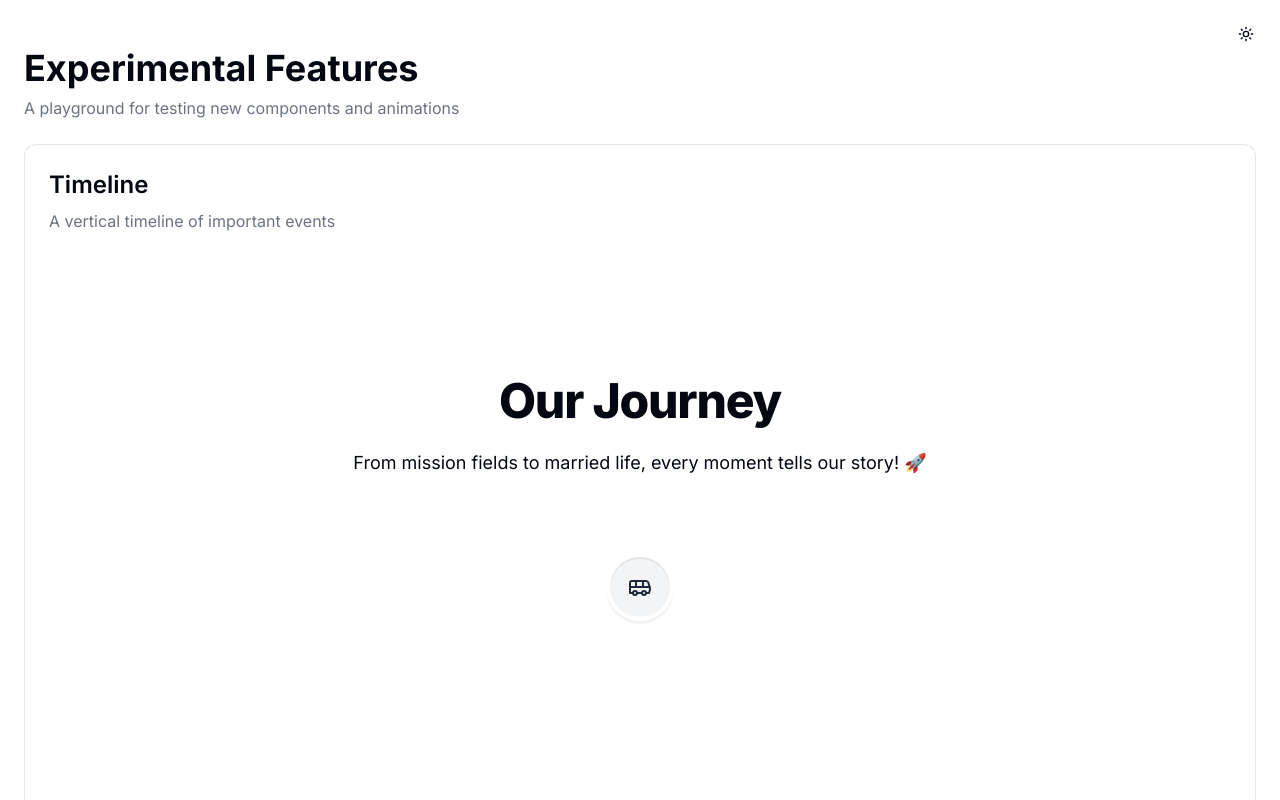
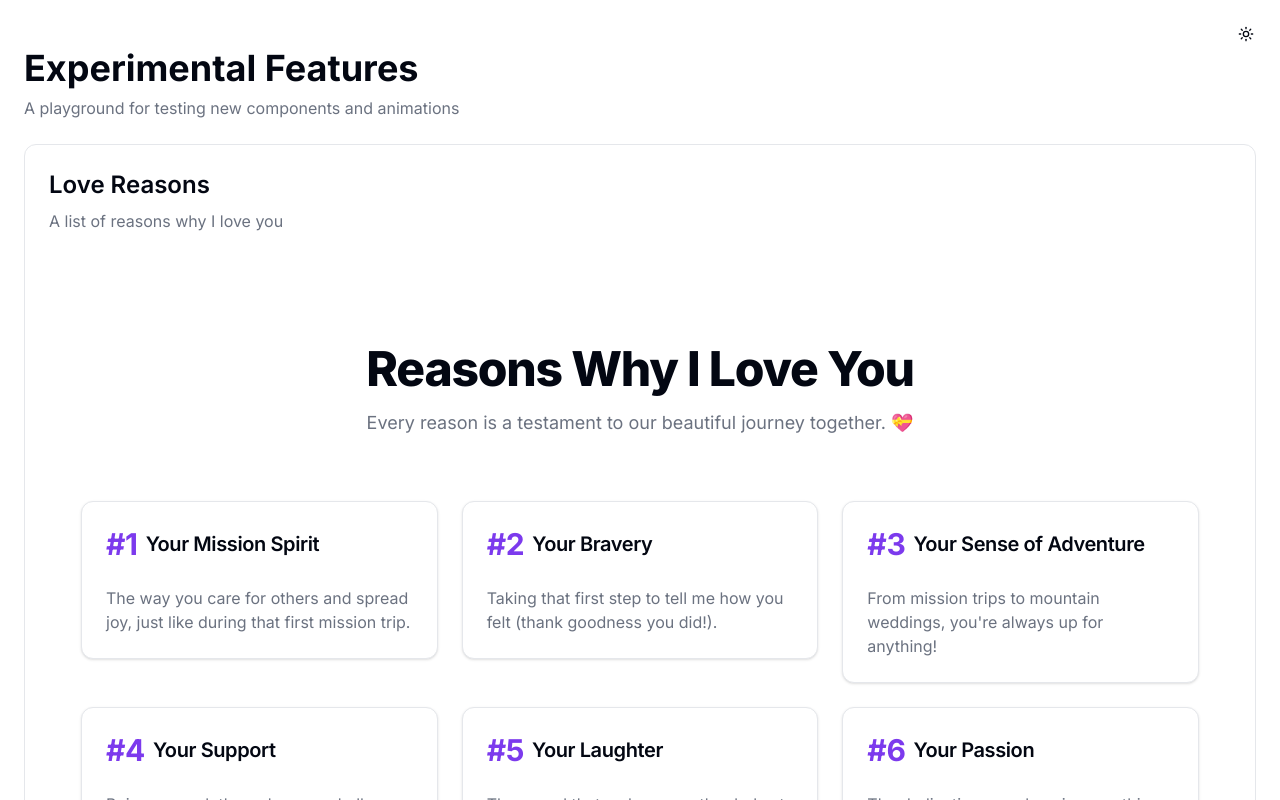
Before and after one commit to jorge-dev/memory-verse, a Next.js app: page /experiment in a window 1280 px wide. Shown: the top 800 px of the page. Built offline with nearby package versions, Linux system fonts and the light colour scheme.

Commit message:
feat(ExperimentPage): replace Timeline and MemoryLane with LoveReasons component

```diff
--- a/src/app/experiment/page.tsx
+++ b/src/app/experiment/page.tsx
@@ -5,8 +5,9 @@ import { useEffect } from "react";
 import Lenis from "lenis";
 import { ModeToggle } from "@/components/DarkModeToggle";
 // import { Clock } from "@/components/Clock";
-import { Timeline } from "@/components/sections/Timeline";
-import { MemoryLane } from "@/components/sections/MemoryLane";
+// import { Timeline } from "@/components/sections/Timeline";
+// import { MemoryLane } from "@/components/sections/MemoryLane";
+import { LoveReasons } from "@/components/sections/LoveReasons";
 
 interface ExperimentalFeature {
   title: string;
@@ -44,15 +45,20 @@ export default function ExperimentPage() {
     //     />
     //   ),
     // },
+    // {
+    //   title: "Timeline",
+    //   description: "A vertical timeline of important events",
+    //   component: <Timeline />,
+    // },
+    // {
+    //   title: "Memory Lane",
+    //   description: "A slideshow of memories",
+    //   component: <MemoryLane />,
+    // },
     {
-      title: "Timeline",
-      description: "A vertical timeline of important events",
-      component: <Timeline />,
-    },
-    {
-      title: "Memory Lane",
-      description: "A slideshow of memories",
-      component: <MemoryLane />,
+      title: "Love Reasons",
+      description: "A list of reasons why I love you",
+      component: <LoveReasons />,
     },
   ];
 
--- a/src/app/page.tsx
+++ b/src/app/page.tsx
@@ -10,42 +10,6 @@ import { useEffect } from "react";
 import Lenis from "lenis";
 import { AnimatedSection } from "@/components/AnimatedSection";
 import { LoveCounters } from "@/components/sections/LoveCounters";
-
-// Remove timelineEvents array
-
-const loveReasons = [
-  {
-    title: "Your Mission Spirit",
-    description:
-      "The way you care for others and spread joy, just like during that first mission trip.",
-  },
-  {
-    title: "Your Bravery",
-    description:
-      "Taking that first step to tell me how you felt (thank goodness you did!).",
-  },
-  {
-    title: "Your Sense of Adventure",
-    description:
-      "From mission trips to mountain weddings, you're always up for anything!",
-  },
-  {
-    title: "Your Support",
-    description: "Being my rock through every challenge and celebration.",
-  },
-  {
-    title: "Your Laughter",
-    description: "The sound that makes even the darkest days brighter.",
-  },
-  {
-    title: "Your Passion",
-    description: "The dedication you show in everything you do.",
-  },
-  {
-    title: "Your Love",
-    description: "The unconditional love you give that makes life beautiful.",
-  },
-];
 
 const loveLetter = {
   content: `Hey Love! ❤️\n\nYou know what I was thinking about today? That mission trip that changed everything. I still remember seeing you on that bus with your friend, having no idea that God was about to write the most amazing story.\n\nThat second week when we finally started talking... who knew serving together would lead to this incredible journey? From mission teammates to soulmates, every step has been a blessing.\n\nRemember when our friendship turned into something more? And then there we were, saying our vows on that mountain top (literally the high point of my life 😉).\n\nEvery day since has been an adventure, and I wouldn't want anyone else by my side. From more mission work to morning coffee, from mountain peaks to movie nights, you make everything better.\n\nCan't wait for all the adventures still ahead of us!`,
@@ -96,7 +60,7 @@ export default function Home() {
       {/* </AnimatedSection> */}
 
       {/* <AnimatedSection delay={0.3}> */}
-      <LoveReasons reasons={loveReasons} />
+      <LoveReasons />
       {/* </AnimatedSection> */}
 
       <AnimatedSection delay={0.2}>
--- a/src/components/sections/LoveReasons.tsx
+++ b/src/components/sections/LoveReasons.tsx
@@ -1,33 +1,83 @@
+"use client";
+
 import React from "react";
+import { Card, CardContent, CardHeader, CardTitle } from "@/components/ui/card";
+import { motion } from "framer-motion";
 
 interface Reason {
   title: string;
   description: string;
 }
 
-interface LoveReasonsProps {
-  reasons: Reason[];
-}
+const loveReasons: Reason[] = [
+  {
+    title: "Your Mission Spirit",
+    description:
+      "The way you care for others and spread joy, just like during that first mission trip.",
+  },
+  {
+    title: "Your Bravery",
+    description:
+      "Taking that first step to tell me how you felt (thank goodness you did!).",
+  },
+  {
+    title: "Your Sense of Adventure",
+    description:
+      "From mission trips to mountain weddings, you're always up for anything!",
+  },
+  {
+    title: "Your Support",
+    description: "Being my rock through every challenge and celebration.",
+  },
+  {
+    title: "Your Laughter",
+    description: "The sound that makes even the darkest days brighter.",
+  },
+  {
+    title: "Your Passion",
+    description: "The dedication you show in everything you do.",
+  },
+  {
+    title: "Your Love",
+    description: "The unconditional love you give that makes life beautiful.",
+  },
+];
 
-export function LoveReasons({ reasons }: LoveReasonsProps) {
+export function LoveReasons() {
   return (
-    <section className="py-20 ">
-      <div className="container mx-auto px-4">
-        <h2 className="text-3xl font-bold text-center mb-10">
+    <section className="relative mt-[10vh]">
+      <div className="text-center mb-16">
+        <h2 className="scroll-m-20 text-5xl md:text-7xl mb-4 font-extrabold tracking-tight lg:text-5xl text-foreground">
           Reasons Why I Love You
         </h2>
+        <p className="text-lg max-w-2xl mx-auto text-muted-foreground">
+          Every reason is a testament to our beautiful journey together. 💝
+        </p>
+      </div>
+      <div className="container mx-auto px-4 max-w-7xl">
         <div className="grid md:grid-cols-2 lg:grid-cols-3 gap-6">
-          {reasons.map((reason, index) => (
-            <div
+          {loveReasons.map((reason, index) => (
+            <motion.div
               key={index}
-              className="p-6 bg-white/50 dark:bg-gray-800/50 rounded-lg shadow-md"
+              initial={{ opacity: 0, y: 20 }}
+              whileInView={{ opacity: 1, y: 0 }}
+              transition={{ duration: 0.5, delay: index * 0.1 }}
+              viewport={{ once: true }}
             >
-              <div className="text-2xl font-bold mb-2">#{index + 1}</div>
-              <h3 className="font-semibold mb-2">{reason.title}</h3>
-              <p className="text-gray-600 dark:text-gray-300">
-                {reason.description}
-              </p>
-            </div>
+              <Card className="transition-all duration-300 hover:shadow-lg hover:-translate-y-1">
+                <CardHeader>
+                  <CardTitle className="flex items-center gap-2">
+                    <span className="text-3xl font-bold text-primary">
+                      #{index + 1}
+                    </span>
+                    <span className="text-xl">{reason.title}</span>
+                  </CardTitle>
+                </CardHeader>
+                <CardContent>
+                  <p className="text-muted-foreground">{reason.description}</p>
+                </CardContent>
+              </Card>
+            </motion.div>
           ))}
         </div>
       </div>
```
